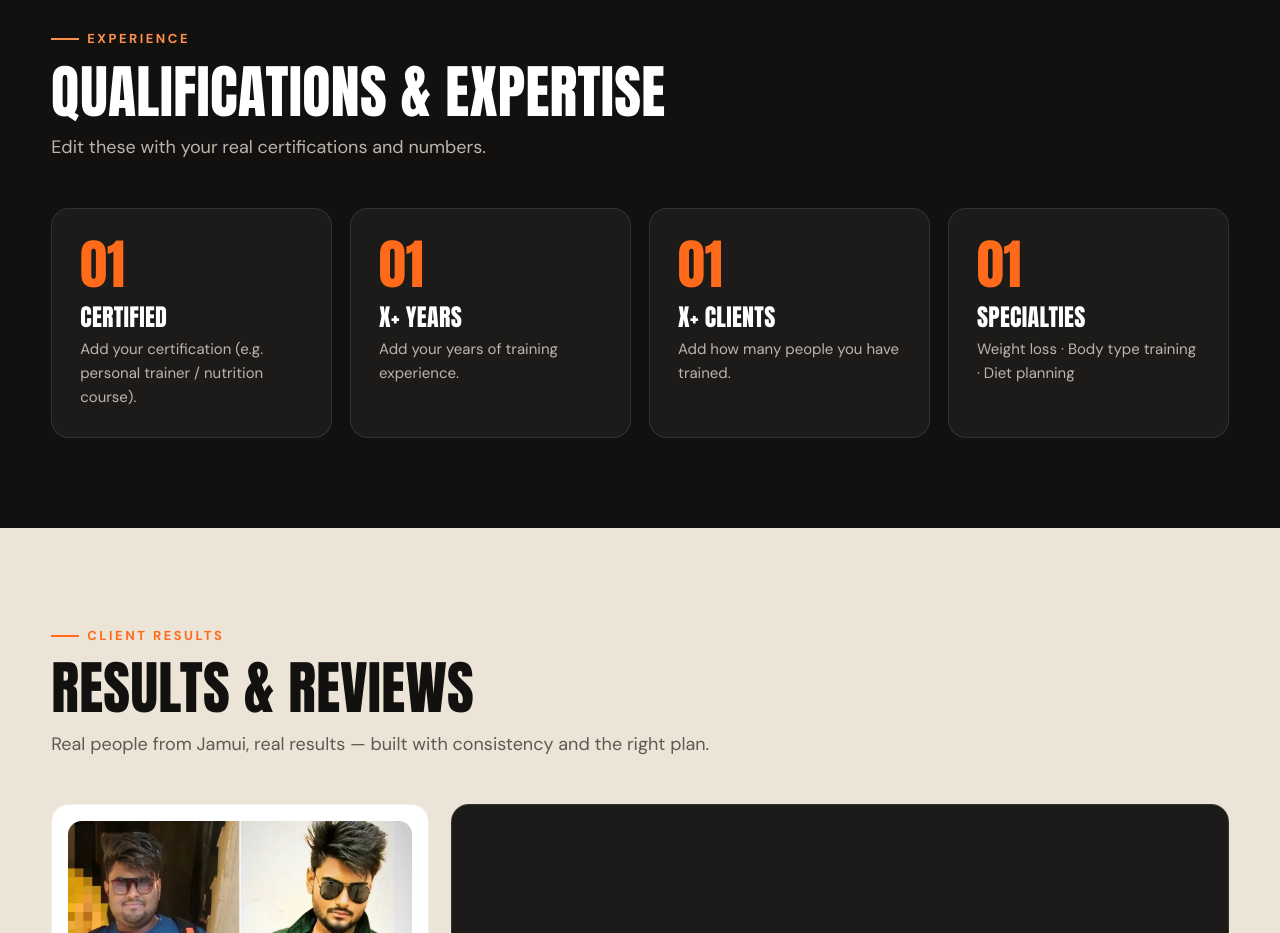
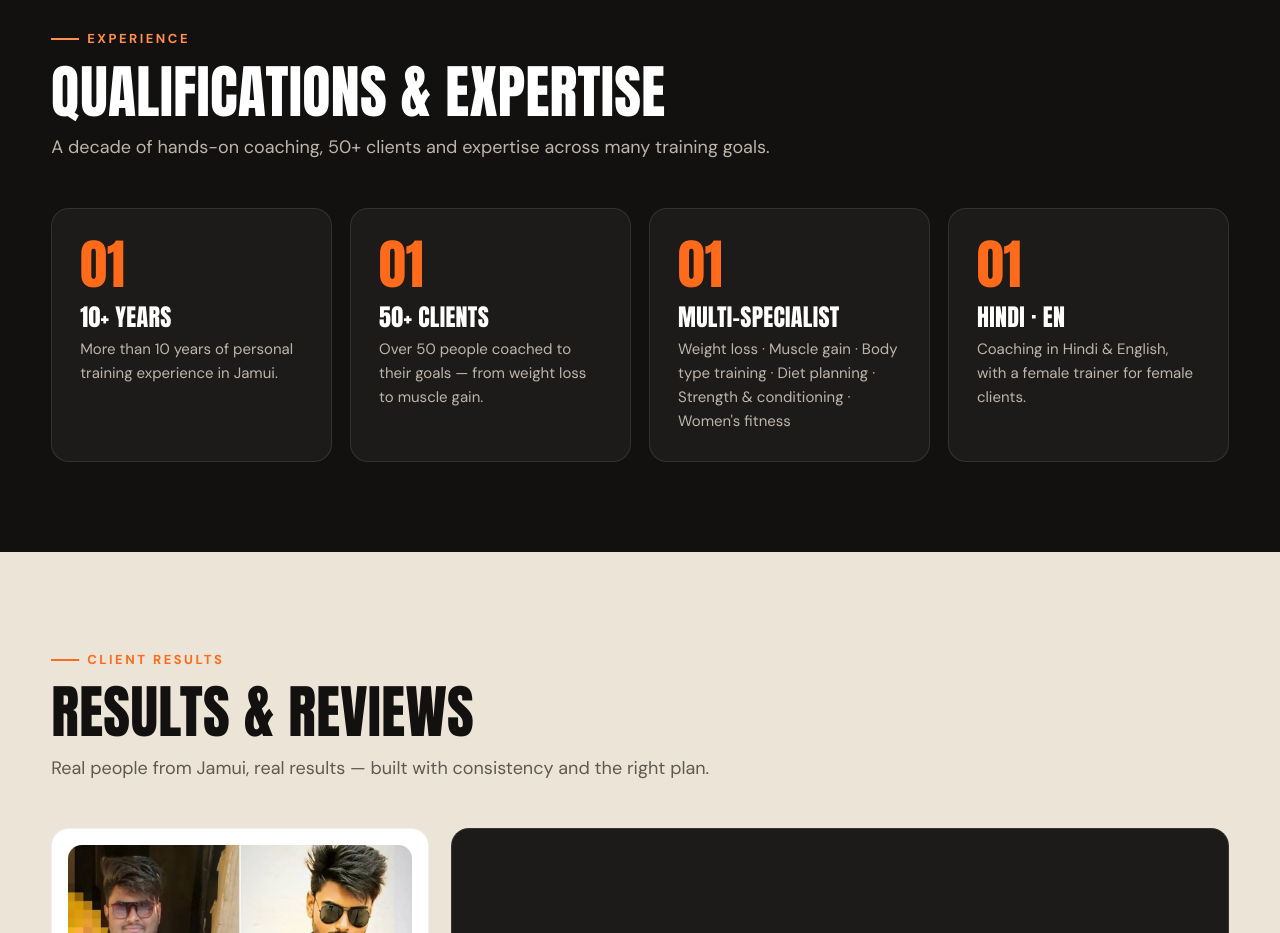
Before and after one commit to priyatam0509/JamuiFIT, a plain HTML site: page about.html in a window 1280 px wide. Shown: the part 1360-2293 px from the top of the page. Drawn offline with Linux system fonts and the light colour scheme.

Commit message:
About: 10+ years, 50+ clients, multi-specialist expertise
Certification cards left as a marked spot until real certificates are provided.

Co-Authored-By: Claude Opus 5.5 <noreply@anthropic.com>

```diff
--- a/about.html
+++ b/about.html
@@ -61,13 +61,15 @@
     <div class="section-head reveal">
       <span class="eyebrow" data-hi="अनुभव">Experience</span>
       <h2 data-hi="योग्यता और विशेषज्ञता">Qualifications &amp; expertise</h2>
-      <p>Edit these with your real certifications and numbers.</p>
+      <p data-hi="10 साल का अनुभव, 50 से ज़्यादा क्लाइंट और कई तरह की ट्रेनिंग में विशेषज्ञता।">A decade of hands-on coaching, 50+ clients and expertise across many training goals.</p>
     </div>
     <div class="grid-4">
-      <div class="step reveal" style="padding-top:28px"><h3 data-hi="सर्टिफ़ाइड">Certified</h3><p>Add your certification (e.g. personal trainer / nutrition course).</p></div>
-      <div class="step reveal" style="padding-top:28px"><h3 data-hi="X+ साल">X+ Years</h3><p>Add your years of training experience.</p></div>
-      <div class="step reveal" style="padding-top:28px"><h3 data-hi="X+ क्लाइंट">X+ Clients</h3><p>Add how many people you have trained.</p></div>
-      <div class="step reveal" style="padding-top:28px"><h3 data-hi="विशेषज्ञता">Specialties</h3><p data-hi="वेट लॉस · बॉडी टाइप ट्रेनिंग · डाइट प्लानिंग">Weight loss · Body type training · Diet planning</p></div>
+      <div class="step reveal" style="padding-top:28px"><h3 data-hi="10+ साल">10+ Years</h3><p data-hi="जमुई में 10 साल से ज़्यादा का पर्सनल ट्रेनिंग अनुभव।">More than 10 years of personal training experience in Jamui.</p></div>
+      <div class="step reveal" style="padding-top:28px"><h3 data-hi="50+ क्लाइंट">50+ Clients</h3><p data-hi="50 से ज़्यादा लोगों को उनके लक्ष्य तक पहुँचाया — वेट लॉस से मसल गेन तक।">Over 50 people coached to their goals — from weight loss to muscle gain.</p></div>
+      <div class="step reveal" style="padding-top:28px"><h3 data-hi="मल्टी-स्पेशलिस्ट">Multi-specialist</h3><p data-hi="वेट लॉस · मसल गेन · बॉडी टाइप ट्रेनिंग · डाइट प्लानिंग · स्ट्रेंथ और कंडीशनिंग · महिलाओं की फ़िटनेस">Weight loss · Muscle gain · Body type training · Diet planning · Strength &amp; conditioning · Women's fitness</p></div>
+      <div class="step reveal" style="padding-top:28px"><h3 data-hi="हिंदी · EN">Hindi · EN</h3><p data-hi="हिंदी और अंग्रेज़ी में कोचिंग, और महिला क्लाइंट के लिए महिला ट्रेनर।">Coaching in Hindi &amp; English, with a female trainer for female clients.</p></div>
+      <!-- CERTIFICATIONS: add a card here for each real certificate Raaz holds (name + issuing body), e.g.
+      <div class="step reveal" style="padding-top:28px"><h3>Certified</h3><p>Certificate name — Issuing body</p></div> -->
     </div>
   </div>
 </section>
```
